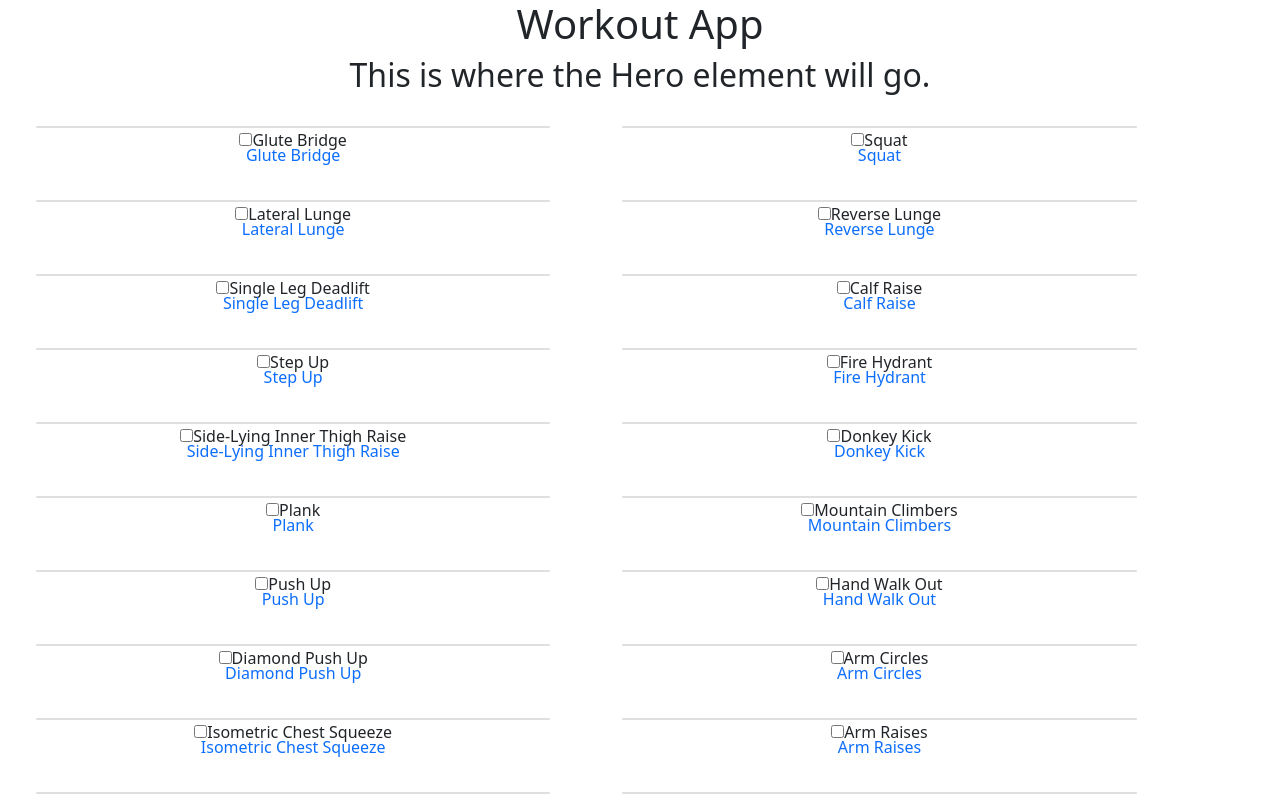
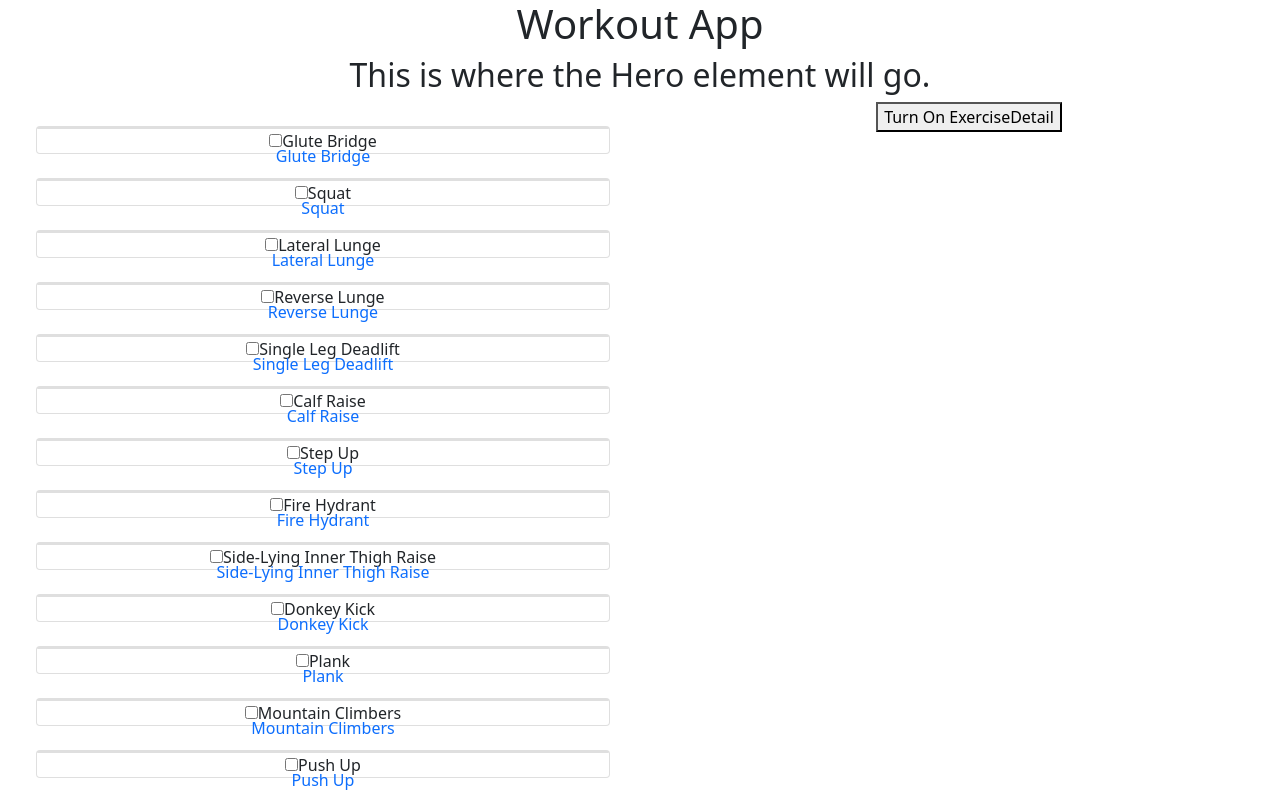
Before and after one commit to Team-Barn-Cats/build-my-workout-app, a React (Create React App) app: page /fullBody in a window 1280 px wide. Shown: the top 797 px of the page. Built offline with nearby package versions, Linux system fonts and the light colour scheme.

Commit message:
Columned checklist and rendering button

```diff
--- a/src/components/FullBody.js
+++ b/src/components/FullBody.js
@@ -1,10 +1,40 @@
-// the component that shows up when someone selects "Full Body"
+// the Detail that shows up when someone selects "Full Body"
 
 import ExercisesChecklist from "../features/exercises/ExercisesChecklist";
+import {Col, Row, Card} from 'reactstrap';
+import React, { useState } from "react";
+
+// This component is a placeholder for ExerciseDetail
+function TestDetail() {
+    return (
+      <div className='m-4'>
+
+            <h4>This is where ExerciseDetail Will Render</h4>
+            <p>The button needs to be next to each checklist item</p>
+      </div>
+    );
+  }
+// End of Test component
 
 const FullBody = () => {
+    const [showDetail, setShowDetail] = useState(false);
+    const toggleDetail = () => {
+        setShowDetail(!showDetail);
+    }
+
+
     return (
-        <ExercisesChecklist />
+        <Row className='ms-auto'>
+            <ExercisesChecklist />
+
+            <Col className='col-sm-6'>
+                {showDetail && <TestDetail />}
+                <button onClick={toggleDetail} >
+                        {showDetail ? 'Turn Off ExerciseDetail' : 'Turn On ExerciseDetail'}
+                      </button>
+            </Col>
+
+        </Row>
     );
 };
 
--- a/src/features/exercises/ExercisesChecklist.js
+++ b/src/features/exercises/ExercisesChecklist.js
@@ -1,6 +1,6 @@
 // This is where users see their subset of options and their selected exercises / difficulty
 
-import {Col, Row} from 'reactstrap';
+import {Col, Row, Card} from 'reactstrap';
 import ExercisesCheckbox from './ExercisesCheckbox';
 import { selectFullBody } from './exercisesSlice';
 import { useSelector } from 'react-redux';
@@ -10,22 +10,23 @@ const ExercisesChecklist = () => {
     console.log('exercises:', exercises);
 
     return (
-        <Row className='ms-auto'>
+
+            <Col className='col-sm-6'>
                 {
                     exercises.map((exercise) => {
                         return (
-                        <Col
-                            md='5'
+                            <Card
+
                                 className='m-4'
                                 key={exercise.id}
                             >
                                 <ExercisesCheckbox exercise={exercise}/>
-                        </Col>
+                            </Card>
                         );
                     })
                 }
+            </Col>
 
-        </Row>
     );
 }
 
```
Also changed, not shown: src/components/Hero/HeroOptionsNavigate.js (added, +52 -0 lines). Lines whose indentation alone changed are shown as unchanged.
